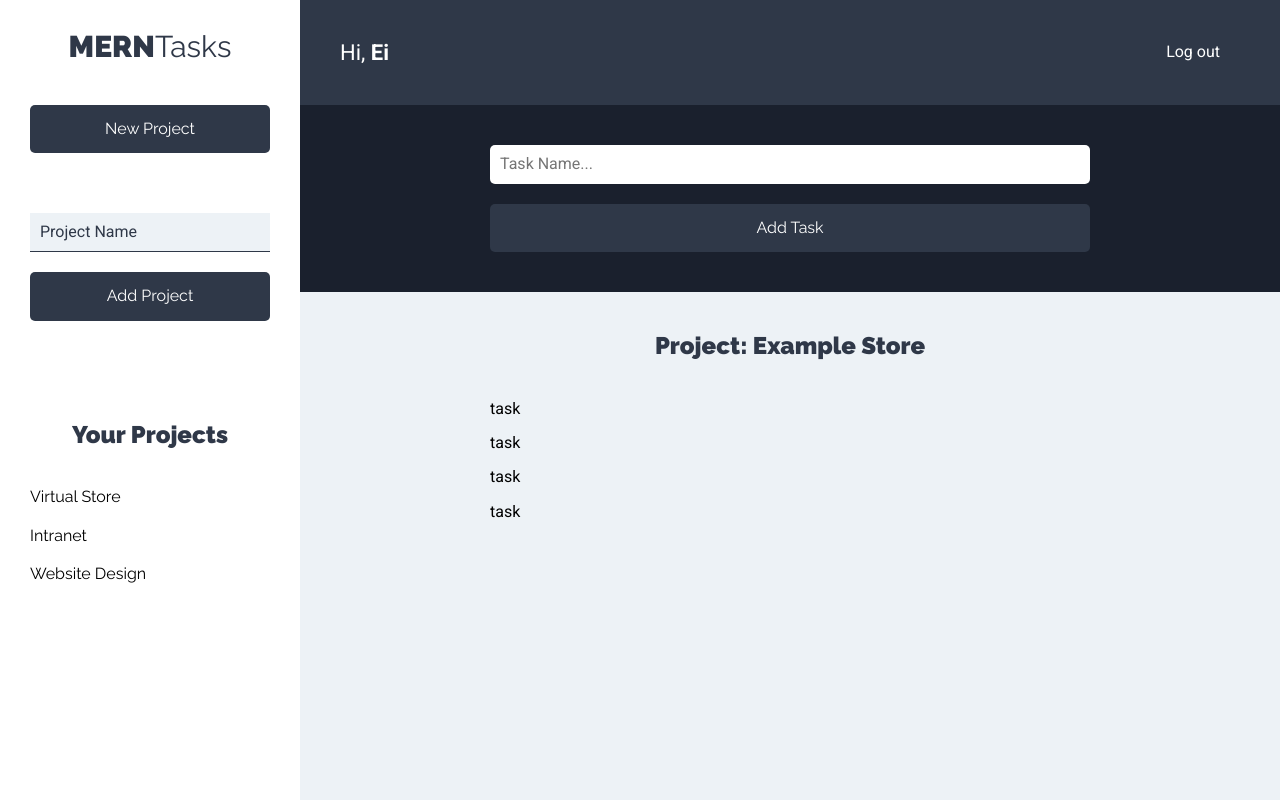
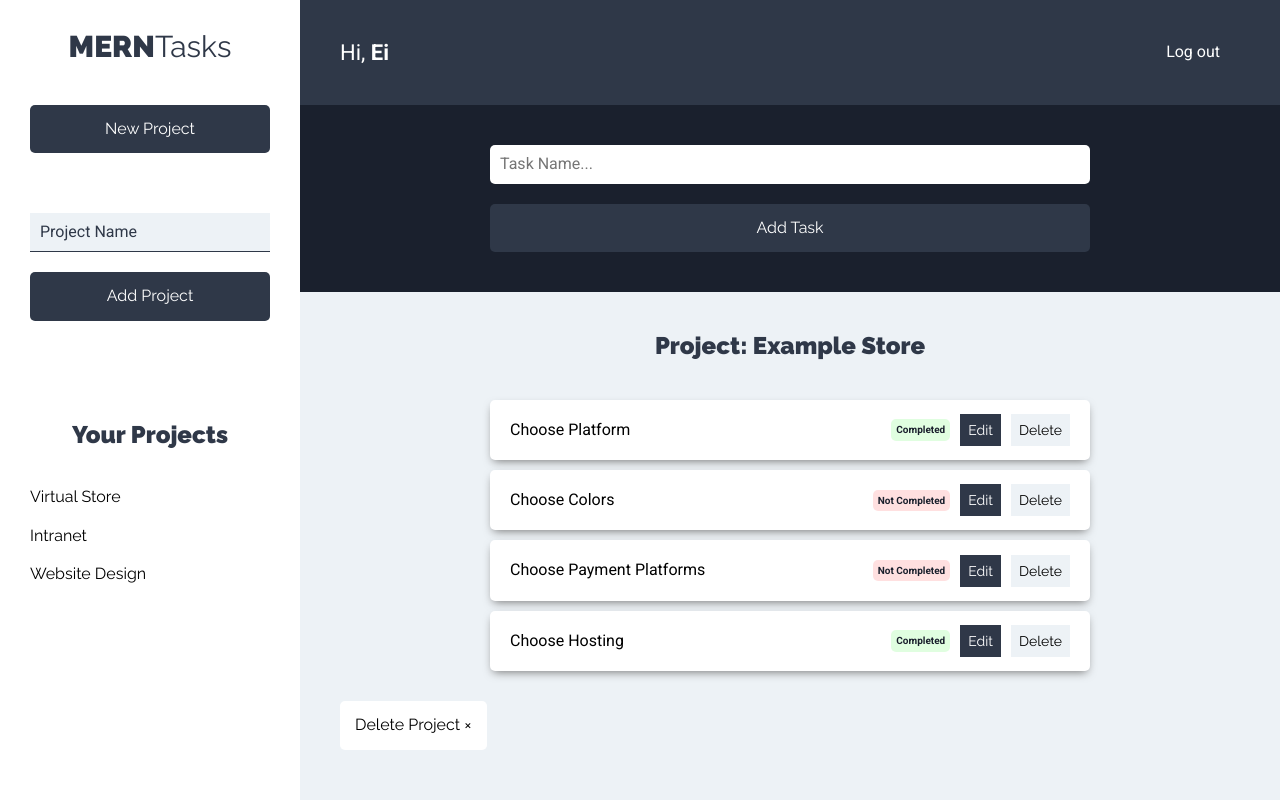
Before and after one commit to mikaelpizzi/MERNTasks, a React (Create React App) app in the folder client/: page /projects in a window 1280 px wide. Built offline with nearby package versions, Linux system fonts and the light colour scheme.

Commit message:
[ADD] Add actions to tasks

```diff
--- a/client/src/components/tasks/Task.js
+++ b/client/src/components/tasks/Task.js
@@ -1,6 +1,39 @@
-const Task = () => {
+const Task = ({ task }) => {
     return (
-        <p>task</p>
+        <li className="tarea sombra">
+            <p>{task.name}</p>
+
+            <div className="estado">
+                { task.state
+                ?
+                    (
+                        <button
+                            type="button"
+                            className="completo"
+                        >Completed</button>
+                    )
+                :
+                    (
+                        <button
+                            type="button"
+                            className="incompleto"
+                        >Not Completed</button>
+                    )
+                }
+            </div>
+
+            <div className="acciones">
+                <button
+                    type="button"
+                    className="btn btn-primario"
+                >Edit</button>
+
+                <button
+                    type="button"
+                    className="btn btn-secundario"
+                >Delete</button>
+            </div>
+        </li>
     );
 }
 
--- a/client/src/components/tasks/TaskList.js
+++ b/client/src/components/tasks/TaskList.js
@@ -27,6 +27,11 @@
                     ))
                 }
             </ul>
+
+            <button
+                type="button"
+                className="btn btn-delete"
+            >Delete Project &times;</button>
         </Fragment>
     );
 }
--- a/client/src/index.css
+++ b/client/src/index.css
@@ -73,6 +73,9 @@
 }
 .btn-secundario {
   background-color: var(--gris1);
+}
+.btn-delete {
+  background-color: var(--blanco);
 }
 .btn-block {
   display: block;
```
